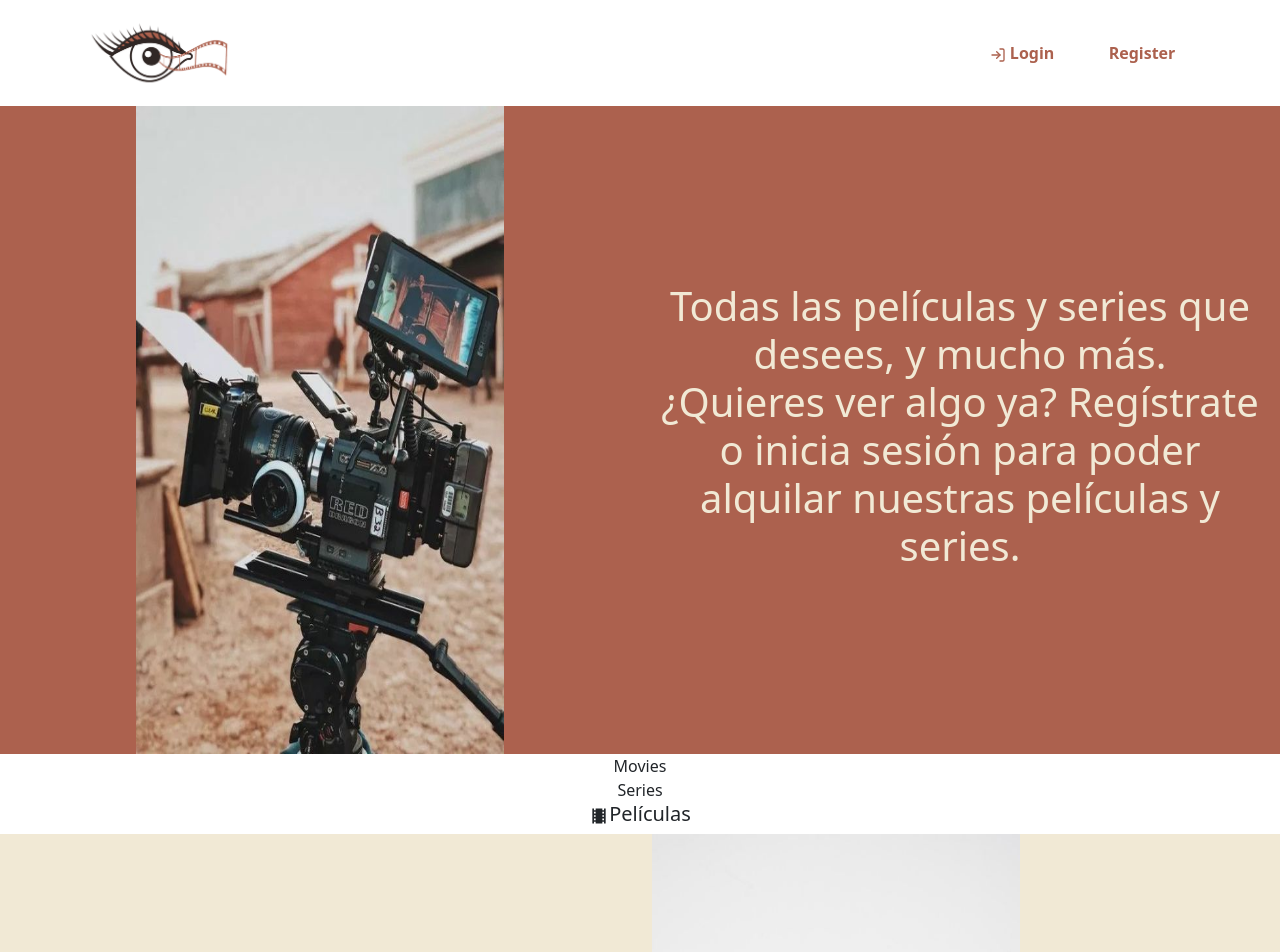
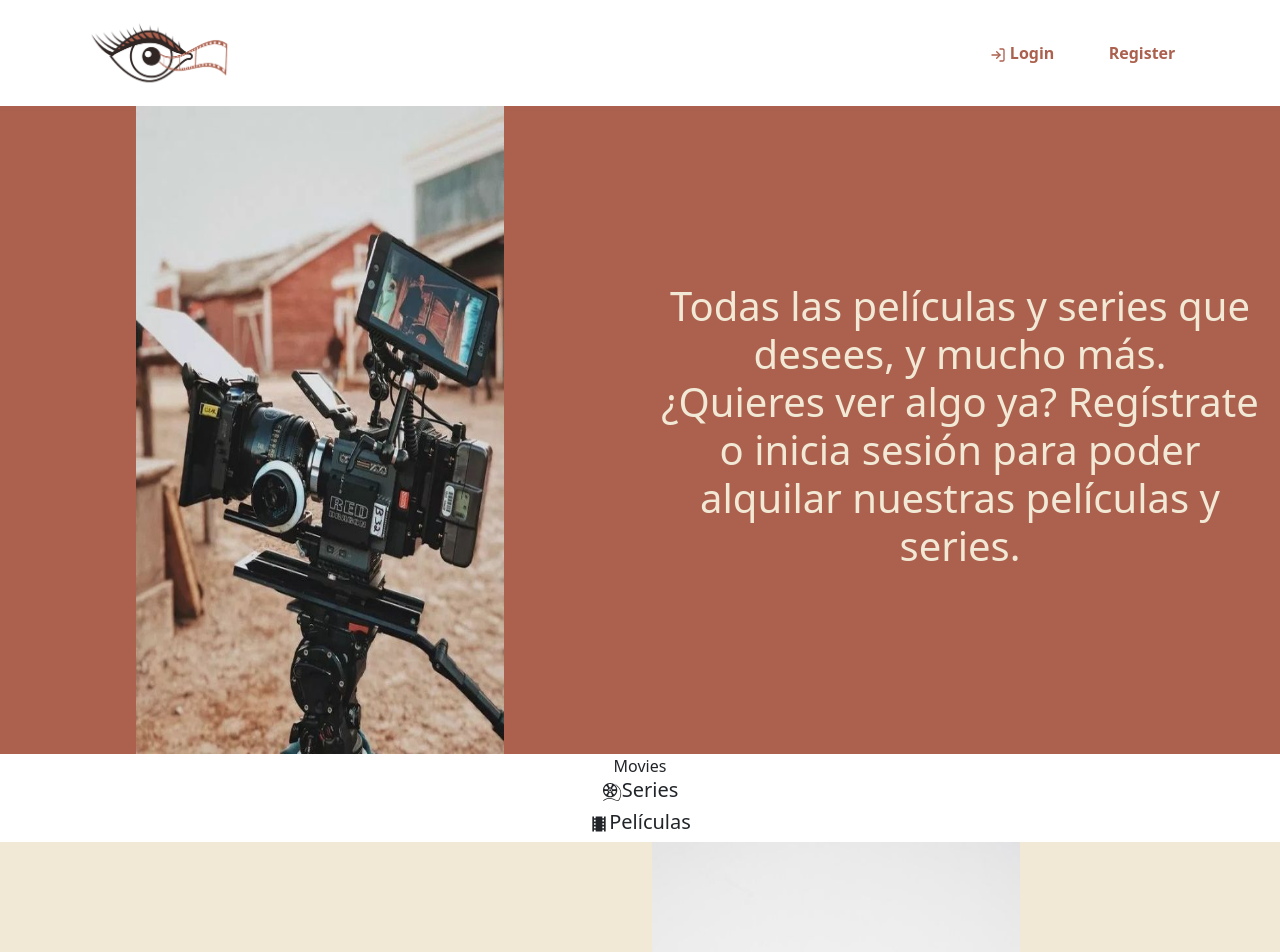
Before and after one commit to Ainamoreno/proyecto_react_rental_movies, a React (Create React App) app: page / in a window 1280 px wide. Shown: the top 952 px of the page. Built offline with nearby package versions, Linux system fonts and the light colour scheme.

Commit message:
series icon

```diff
--- a/src/Containers/Home/Home.jsx
+++ b/src/Containers/Home/Home.jsx
@@ -15,6 +15,8 @@ import "./Home.css";
 import React from "react";
 //Icons
 import { MdLocalMovies } from "react-icons/md";
+import { GiFilmSpool } from "react-icons/gi";
+
 
 
 function Home() {
@@ -35,12 +37,12 @@ function Home() {
       </Row>
       <Row>
         <Col>
-          <div onClick={() => navigate("./movies")}>Movies</div>
+          {<div onClick={() => navigate("./movies")}>Movies</div>}
         </Col>
       </Row>
       <Row>
         <Col>
-          <div onClick={() => navigate("./series")}>Series</div>
+          <h5 onClick={() => navigate("./series")}><GiFilmSpool/>Series</h5>
           <h5 onClick={() => navigate("./movies")}><MdLocalMovies/>Películas</h5>
         </Col>
       </Row>
```
